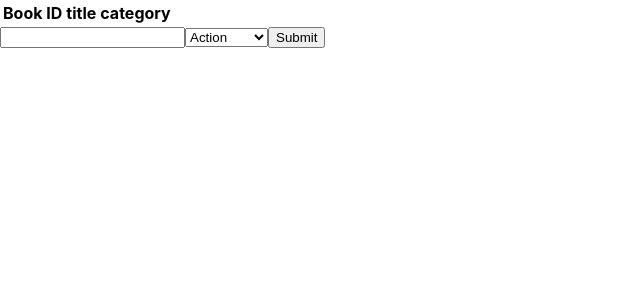
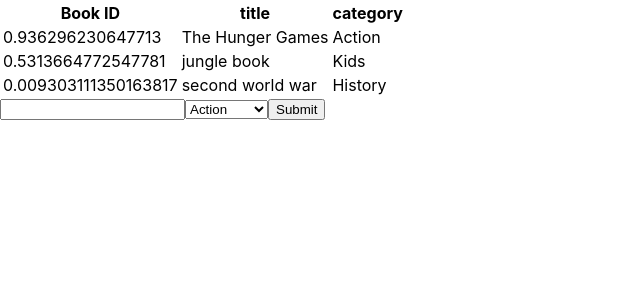
Before and after one commit to Div685/React-BookStore, a React (Create React App) app: page / in a window 1280 px wide. Shown: the top 300 px of the page, without its empty margins (0-640 px from the left). Built offline with nearby package versions, Linux system fonts and the light colour scheme.

Commit message:
Add Reducer and combineReducers
- Add store.js
- bookReducer
- Add mapStateToProps and set state to booksList

```diff
--- a/src/containers/BooksList.js
+++ b/src/containers/BooksList.js
@@ -1,17 +1,37 @@
 import React from 'react';
+import PropTypes from 'prop-types';
+import { connect } from 'react-redux';
+import Book from '../components/Book';
 
-function BooksList() {
+function BooksList({ booksList }) {
   return (
-    <div className="main-booklists">
+    <>
       <table>
-        <tr>
-          <th>Book ID</th>
-          <th>title</th>
-          <th>category</th>
-        </tr>
+        <thead>
+          <tr>
+            <th>Book ID</th>
+            <th>title</th>
+            <th>category</th>
+          </tr>
+        </thead>
+        <tbody>
+          {booksList && booksList.length
+            ? booksList.map((item) => <Book key={item.id} book={item} />)
+            : 'No Books! '}
+        </tbody>
       </table>
-    </div>
+    </>
   );
 }
 
-export default BooksList;
+const mapStateToProps = (state) => ({ booksList: state.booksList });
+
+export default connect(mapStateToProps)(BooksList);
+
+BooksList.propTypes = {
+  booksList: PropTypes.arrayOf(PropTypes.shape({
+    id: PropTypes.number.isRequired,
+    title: PropTypes.string.isRequired,
+    category: PropTypes.string.isRequired,
+  })).isRequired,
+};
--- a/src/reducers/book.js
+++ b/src/reducers/book.js
@@ -1 +1,14 @@
-// The former will store the functions responsible for actions on Books
+import { CREATE_BOOK, REMOVE_BOOK } from '../actions/actionType';
+
+const bookReducer = (state = [], action) => {
+  switch (action.type) {
+    case CREATE_BOOK:
+      return [...state, action.book];
+    case REMOVE_BOOK:
+      return state.filter((book) => book !== action.book);
+    default:
+      return state;
+  }
+};
+
+export default bookReducer;
--- a/src/reducers/index.js
+++ b/src/reducers/index.js
@@ -1,8 +1,8 @@
 import { combineReducers } from 'redux';
-import bookReducer from './book';
+import booksList from './book';
 
 const rootReducer = combineReducers({
-  bookReducer,
+  booksList,
 });
 
 export default rootReducer;
--- a/src/store.js
+++ b/src/store.js
@@ -1,8 +1,9 @@
 import { createStore } from 'redux';
-import rootReducer from './reducers';
+import rootReducer from './reducers/index';
 
 const initialState = {
-  books: [
+  // get this array from mapStoreToProps e.g state.books then chage booksList to books
+  booksList: [
     {
       id: Math.random(),
       title: 'The Hunger Games',
```
